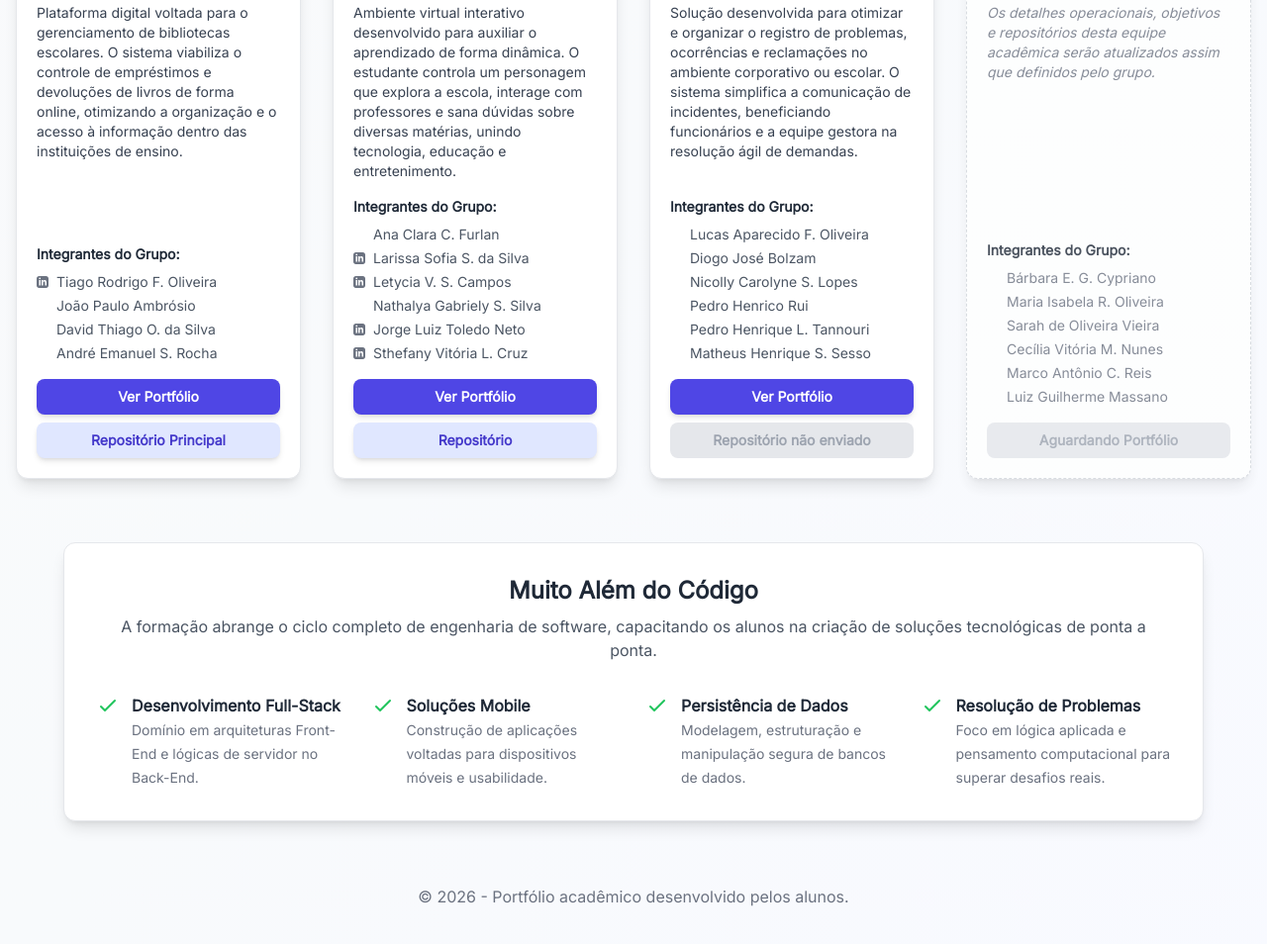
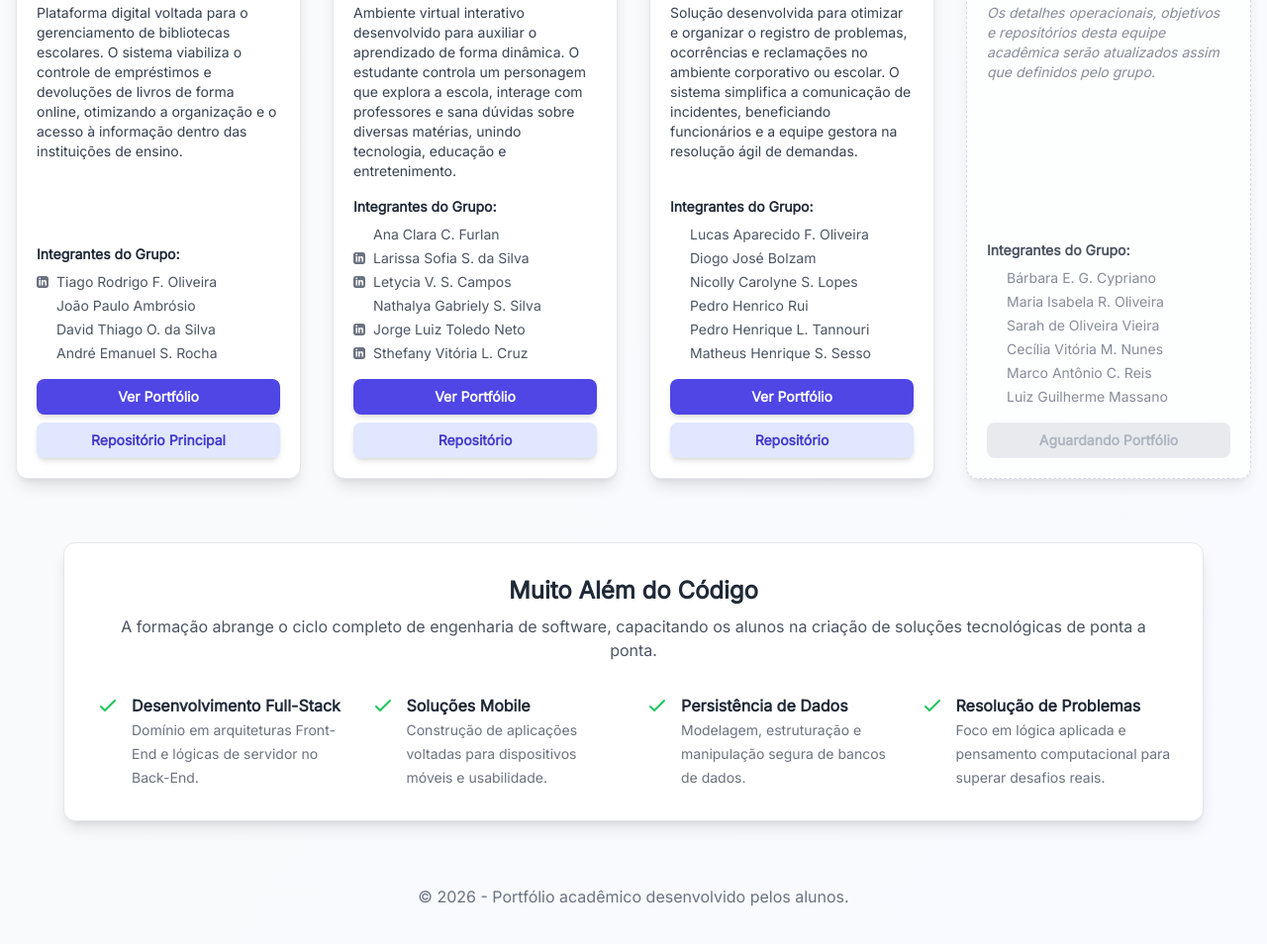
Before and after one commit to proflgrandoEPT/Listaprojetos2026TCC, a plain HTML site: page index.html in a window 1280 px wide. Shown: the part 636-1590 px from the top of the page at 99% size. Drawn offline with nearby package versions, Linux system fonts and the light colour scheme.

Commit message:
Update index.html

```diff
--- a/index.html
+++ b/index.html
@@ -192,9 +192,9 @@
                         <a href="https://docs.google.com/document/d/1h7aAHP_Vj5p-ldZi96mLIJtRwn4Yackq/edit#heading=h.fhbz2ajbbkvc" target="_blank" class="inline-flex items-center justify-center w-full px-4 py-2 bg-indigo-600 text-white font-semibold rounded-lg shadow-md hover:bg-indigo-700 transition-colors duration-200 text-sm">
                             Ver Portfólio
                         </a>
-                        <button disabled class="inline-flex items-center justify-center w-full px-4 py-2 bg-gray-200 dark:bg-gray-700 text-gray-400 dark:text-gray-500 font-semibold rounded-lg cursor-not-allowed text-sm">
-                            Repositório não enviado
-                        </button>
+                        <a href="https://github.com/pedrorui1/TCC-OCORRENCIA" target="_blank" class="inline-flex items-center justify-center w-full px-4 py-2 bg-indigo-100 dark:bg-gray-700 text-indigo-700 dark:text-indigo-300 font-semibold rounded-lg shadow-md hover:bg-indigo-200 dark:hover:bg-gray-600 transition-colors duration-200 text-sm">
+                            Repositório
+                        </a>
                     </div>
                 </div>
             </div>
```
